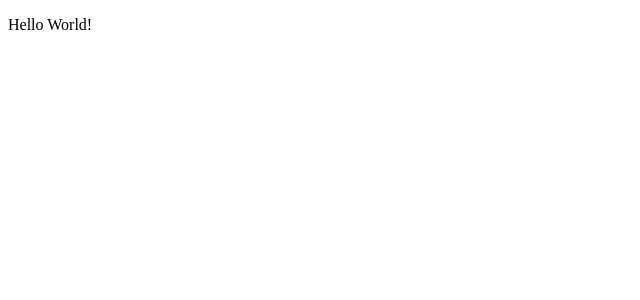
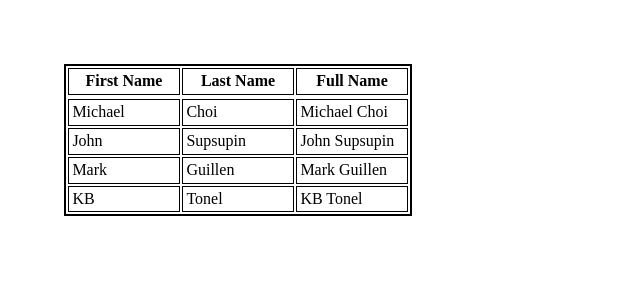
Before and after one commit to robert-godlewski/html_table, a Flask app: page / in a window 1280 px wide. Before the commit the part shown is almost empty. Shown: the top 300 px of the page, without its empty margins (0-640 px from the left). Run offline with Flask 2, Linux system fonts and the light colour scheme.

Commit message:
Added in a Flask Website and Styled it.

```diff
--- a/server.py
+++ b/server.py
@@ -4,7 +4,14 @@ from flask import Flask, render_template
 app = Flask(__name__)
 
 @app.route('/')
-def regular(): return render_template("index.html")
+def list_of_names():
+    users = [
+        {'first_name' : 'Michael', 'last_name' : 'Choi'},
+        {'first_name' : 'John', 'last_name' : 'Supsupin'},
+        {'first_name' : 'Mark', 'last_name' : 'Guillen'},
+        {'first_name' : 'KB', 'last_name' : 'Tonel'}
+    ]
+    return render_template("index.html", users=users)
 
 
 if __name__=="__main__": app.run(debug=True)
--- /dev/null
+++ b/static/style.css
@@ -0,0 +1,16 @@
+* {
+    border: 0;
+    margin: 0;
+    padding: 0;
+}
+
+table {
+    margin: 5%;
+    border: 2px solid black;
+}
+
+tr, th, td {
+    padding: 1%;
+    border: 1px solid black;
+    width: 110px;
+}
--- a/templates/index.html
+++ b/templates/index.html
@@ -4,9 +4,25 @@
     <meta charset="UTF-8">
     <meta http-equiv="X-UA-Compatible" content="IE=edge">
     <meta name="viewport" content="width=device-width, initial-scale=1.0">
-    <title>Document</title>
+    <title>Users List</title>
+    <link rel="stylesheet" type="text/css"
+    href="{{ url_for('static', filename='style.css') }}">
 </head>
 <body>
-    <p>Hello World!</p>
+    <table>
+        <tr>
+            <th>First Name</th>
+            <th>Last Name</th>
+            <th>Full Name</th>
+        </tr>
+        <tr>
+        {% for user in users %}
+        <tr>
+            <td>{{ user['first_name'] }}</td>
+            <td>{{ user['last_name'] }}</td>
+            <td>{{ user['first_name'] }} {{ user['last_name'] }}</td>
+        </tr>
+        {% endfor %}
+    </table>
 </body>
 </html>
```
